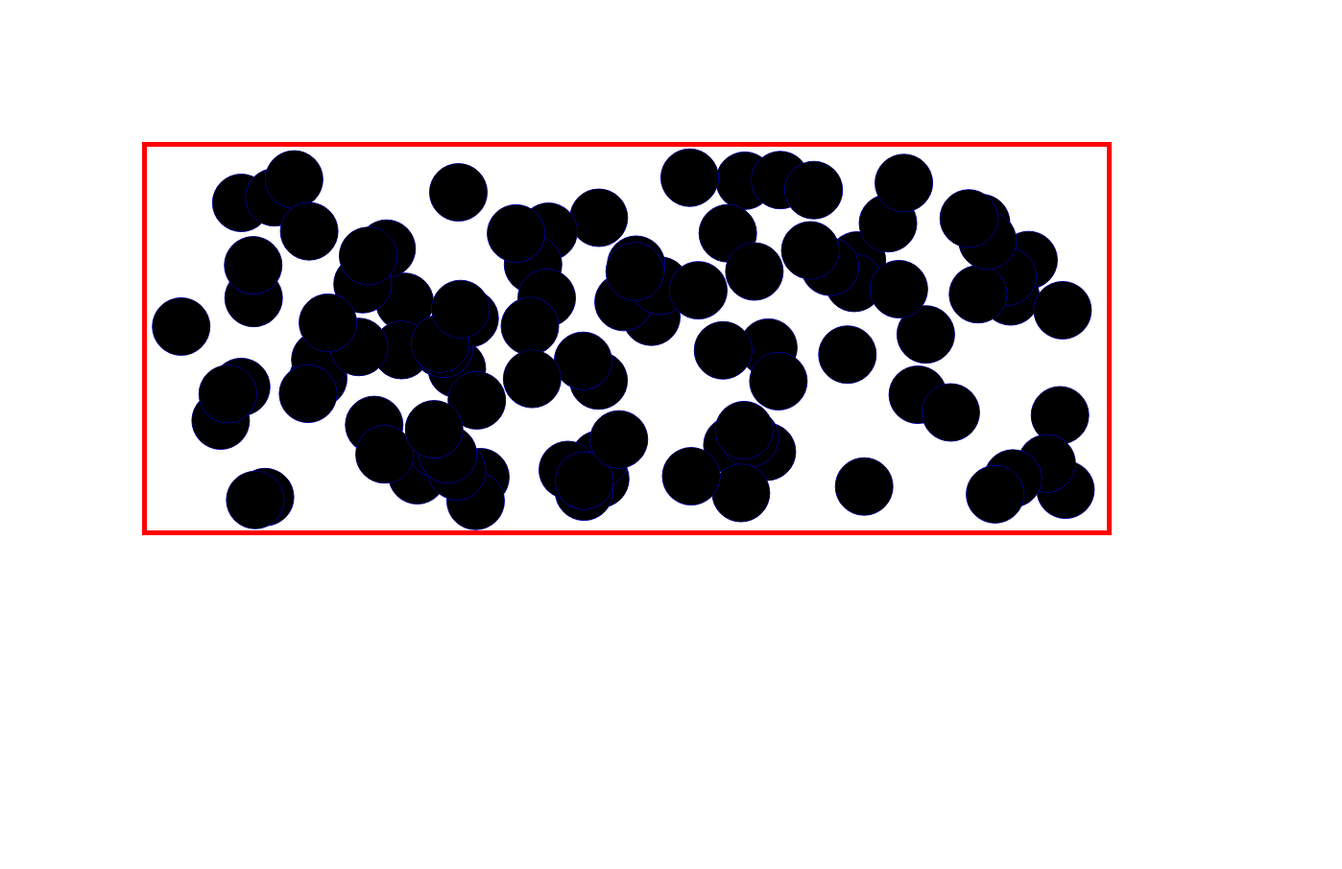
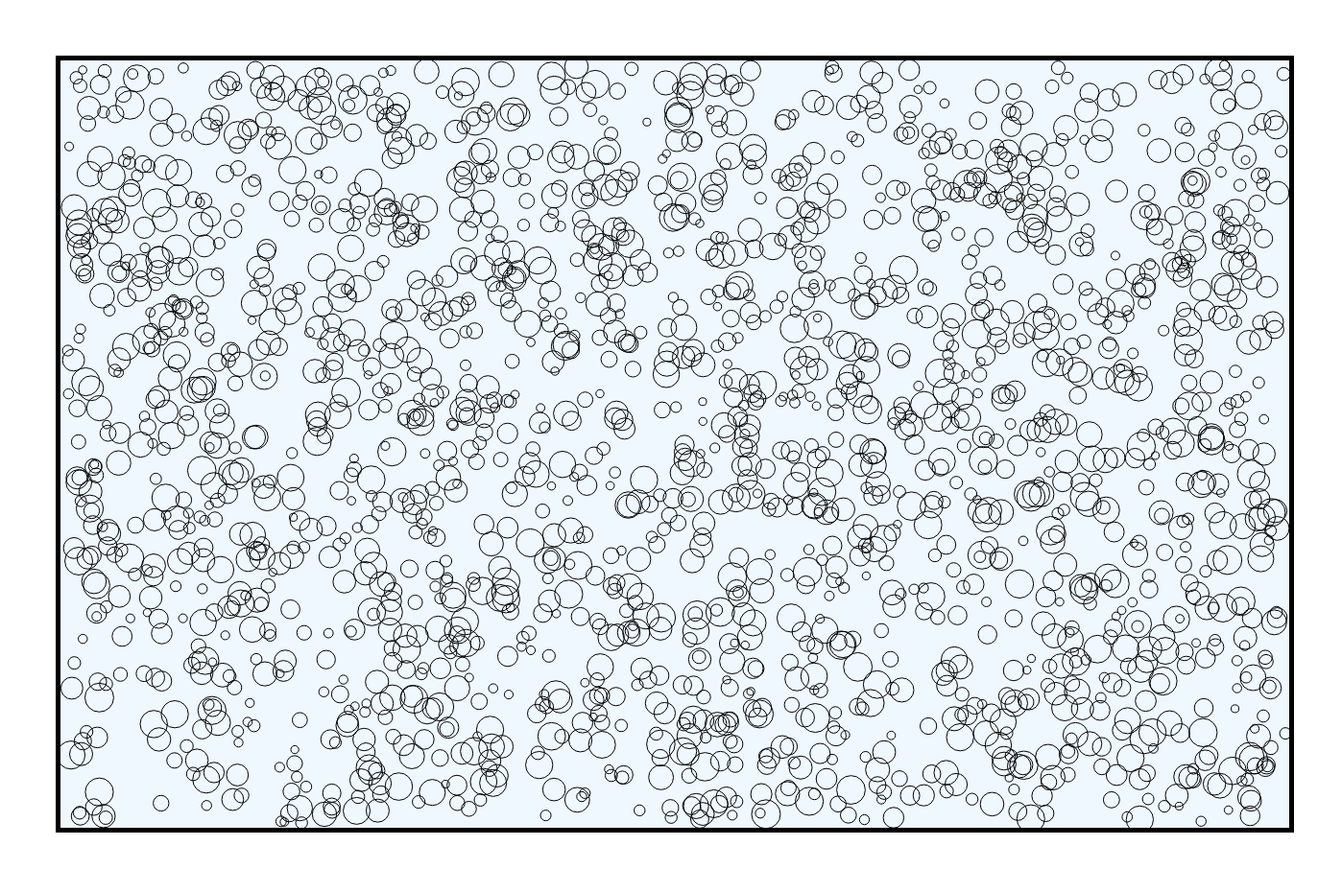
Before and after one commit to juliecrutchley/js-art, a plain HTML site: page index.html in a window 1280 px wide. Shown: the whole page at 96% size, 1398 px wide, since content can reach past the window. Before the commit the page ends 800 px from the top, so only its background shows below. Drawn offline with Linux system fonts and the light colour scheme.

Commit message:
semi-styled

```diff
--- a/main.css
+++ b/main.css
@@ -1,7 +1,7 @@
 
 
 #canvas {
-  background-color: : yellow;
-  margin: 140px;
-  border: thick solid red;
+  background-color: AliceBlue;
+  margin: 50px;
+  border: thick solid black;
 }
--- a/script.js
+++ b/script.js
@@ -2,11 +2,16 @@
 var canvas = document.getElementById('canvas');
 
 // make the canvas full screen
-canvas.width = 1000;
-canvas.height = 400;
+canvas.width = window.innerWidth;
+canvas.height = window.innerHeight;
 
 // reference the canvas context
 var c = canvas.getContext('2d');
+
+// create basic vars
+var numCircles = 2000;
+var maxRadius = 15;
+var minRadius = 4;
 
 // create Circle object constructor
 function Circle (x, y, dx, dy, radius) {
@@ -20,9 +25,9 @@ function Circle (x, y, dx, dy, radius) {
   this.draw = function() {
     c.beginPath();
     c.arc(this.x, this.y, this.radius, 0, Math.PI*2, false); // Math.PI*2 = radian - 360 degree equivalent
-    c.strokeStyle = 'blue';
+    c.strokeStyle = 'black';
     c.stroke();
-    c.fill();
+    // c.fill();
   }
 
 // create function to stop circles from going off page
@@ -44,14 +49,14 @@ function Circle (x, y, dx, dy, radius) {
 var circleArray = [];
 
 // create for loop to create the circles (x100)
-for (var i=0; i<100; i++) {
-  var radius = 30;
+for (var i=0; i<numCircles; i++) {
+
   // this sets the starting points to not be right on the edge so they don't get stuck
   var x = Math.random() * (canvas.width - radius * 2) + radius;
   var y = Math.random() * (canvas.height - radius * 2) + radius;
   var dx = (Math.random() - 0.5) * 7;
   var dy = (Math.random() - 0.5) * 7;
-
+  var radius = minRadius+(Math.random()*(maxRadius-minRadius));
   circleArray.push(new Circle(x, y, dx, dy, radius));
 }
 
```
